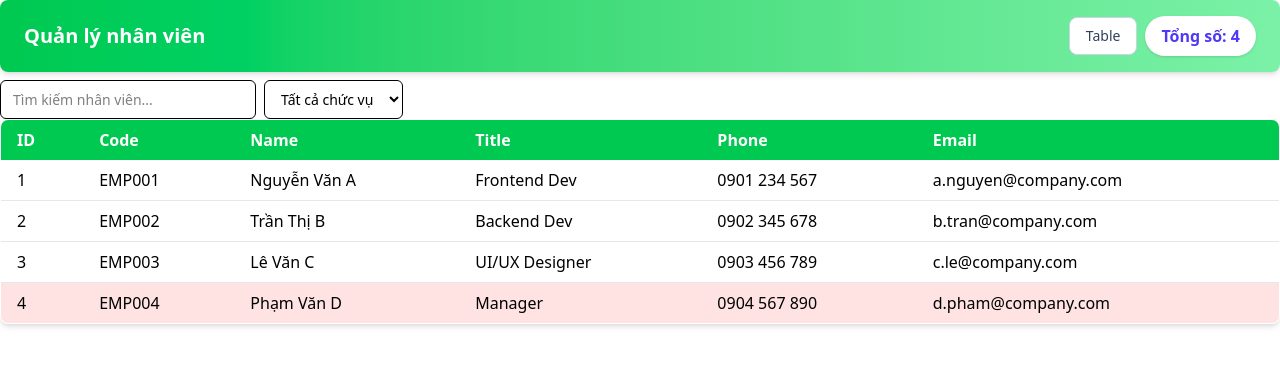
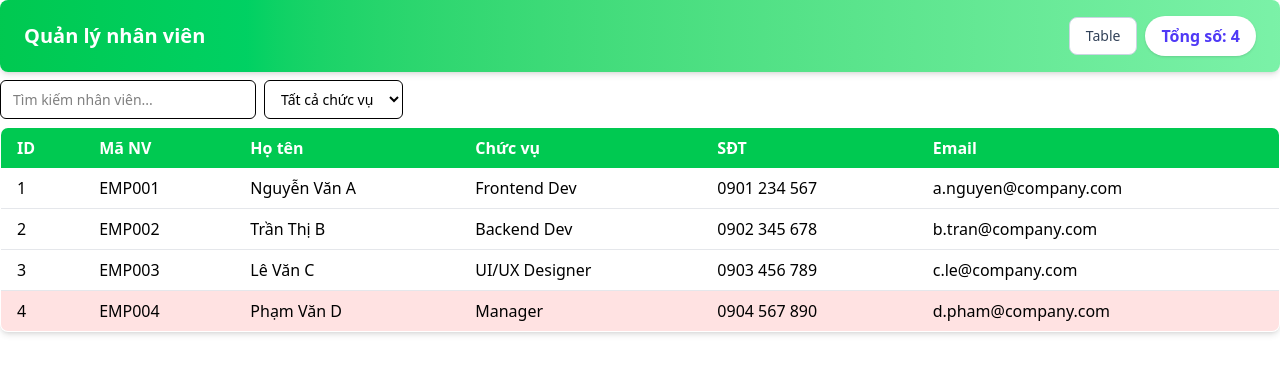
Before and after one commit to Qthanh1t/orenda_quanlynhanvien, a React (Vite) app: page / in a window 1280 px wide. Both pictures are taken after a click on the button "Card". Shown: the top 374 px of the page. Built offline with nearby package versions, Linux system fonts and the light colour scheme.

Commit message:
modify title card and table

```diff
--- a/src/App.tsx
+++ b/src/App.tsx
@@ -37,7 +37,7 @@ function App() {
                 viewCard={viewCard}
                 setViewCard={setViewCard}
             />
-            <div className="flex gap-2">
+            <div className="flex gap-2 mb-2">
                 <EmployeeSearch searchTerm={searchTerm} setSearchTerm={setSearchTerm}/>
                 <EmployeeFilter selectedTitle={selectedTitle} setSelectedTitle={setSelectedTitle} titles={titles}/>
             </div>
--- a/src/component/EmployeeCard.tsx
+++ b/src/component/EmployeeCard.tsx
@@ -20,8 +20,8 @@ const EmployeeCard = ({employee, highlight}: EmployeeProps) => {
                 <div className="mt-3 text-sm text-slate-600 space-y-1">
                     <p className="text-xs sm:text-sm"><span className="font-medium">ID:</span> {employee.id}</p>
                     <p className="text-xs sm:text-sm"><span className="font-medium">Mã NV:</span> {employee.code}</p>
-                    <p className="truncate text-xs sm:text-sm">📞 {employee.phone}</p>
-                    <p className="truncate text-xs sm:text-sm">✉️ {employee.email}</p>
+                    <p className="truncate text-xs sm:text-sm"><span className="font-medium">SĐT:</span> {employee.phone}</p>
+                    <p className="truncate text-xs sm:text-sm"><span className="font-medium">Email:</span> {employee.email}</p>
                 </div>
             </div>
         </article>
--- a/src/component/EmployeeTable.tsx
+++ b/src/component/EmployeeTable.tsx
@@ -11,10 +11,10 @@ function EmployeeTable({employees}: EmployeesProps) {
                 <thead className="bg-green-500 text-white">
                 <tr>
                     <th className="px-4 py-2 text-left">ID</th>
-                    <th className="px-4 py-2 text-left">Code</th>
-                    <th className="px-4 py-2 text-left">Name</th>
-                    <th className="px-4 py-2 text-left">Title</th>
-                    <th className="px-4 py-2 text-left">Phone</th>
+                    <th className="px-4 py-2 text-left">Mã NV</th>
+                    <th className="px-4 py-2 text-left">Họ tên</th>
+                    <th className="px-4 py-2 text-left">Chức vụ</th>
+                    <th className="px-4 py-2 text-left">SĐT</th>
                     <th className="px-4 py-2 text-left">Email</th>
                 </tr>
                 </thead>
```
